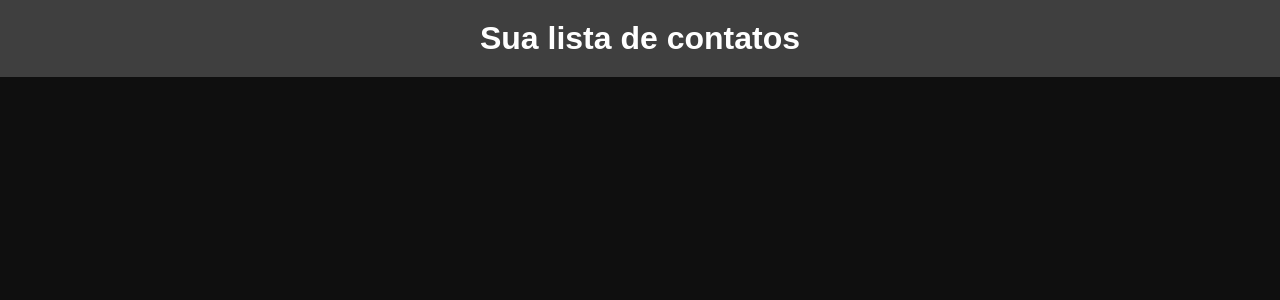
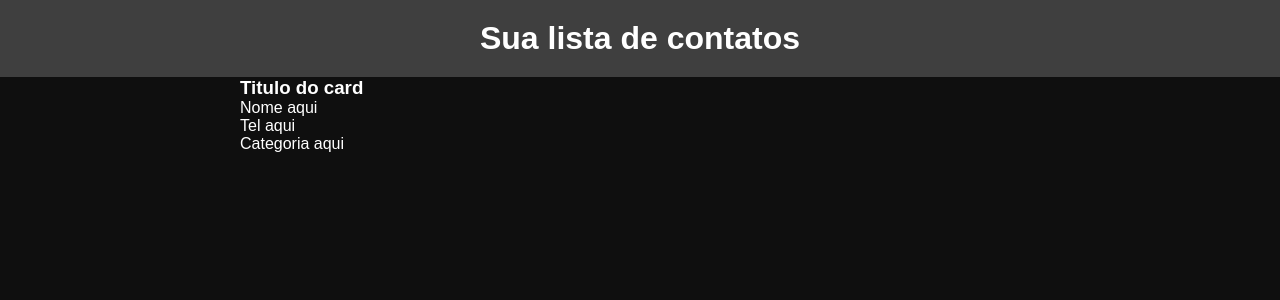
Before and after one commit to hsanfilippo/estudo-nextjs-antd, a Next.js app: page /listar in a window 1280 px wide. Shown: the top 300 px of the page. Built offline with nearby package versions, Linux system fonts and the light colour scheme.

Commit message:
chore: update nos imports

```diff
--- a/src/pages/listar.tsx
+++ b/src/pages/listar.tsx
@@ -1,3 +1,4 @@
+import { CardListagem } from "@/components/CardListagem";
 import { Header } from "@/components/Header";
 
 export default function ListarContatos() {
@@ -5,7 +6,7 @@ export default function ListarContatos() {
     <>
       <Header headerContent="Sua lista de contatos" />
       <div className="container">
-
+        <CardListagem />
       </div>
     </>
   )
```
